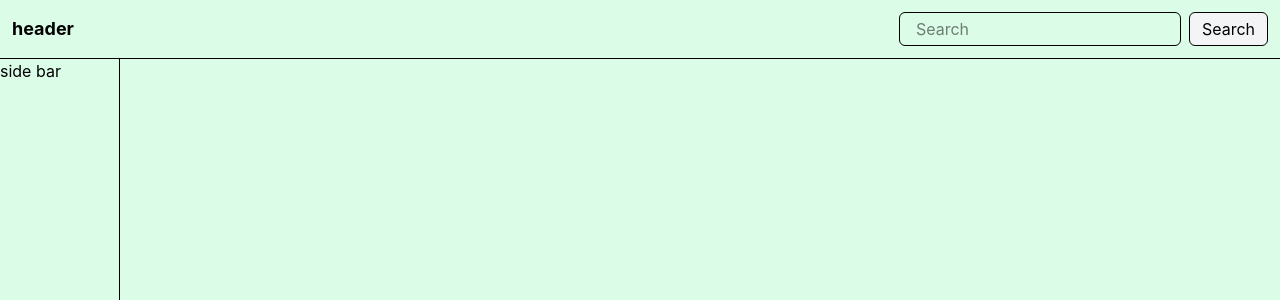
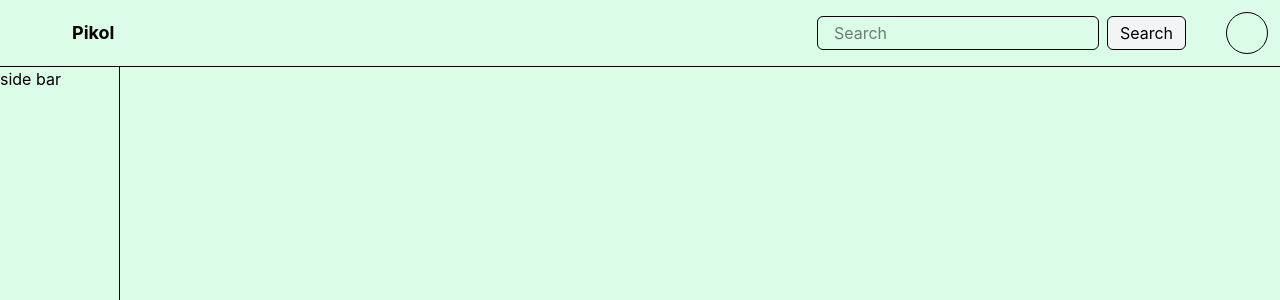
Before and after one commit to Ein-shen/Pikol, a React (Vite) app in the folder frontend/: page /dashboard in a window 1280 px wide. Shown: the top 300 px of the page. Built offline with nearby package versions, Linux system fonts and the light colour scheme.

Commit message:
added changes in the navbar adding search bar and the hero circle

```diff
--- a/frontend/src/user/Navbar.jsx
+++ b/frontend/src/user/Navbar.jsx
@@ -4,10 +4,12 @@ export const Navbar = () => {
   return (
     <div className='flex flex-col w-full'>
       <div className='border-b flex flex-row justify-between items-center p-3'>
-        <h1 className='font-bold text-lg'>
-          header
+        <h1 className='font-bold text-lg pl-15 '>
+          Pikol
         </h1>
 
+
+        <div className='flex flex-row gap-10'>
             <form className='flex items-center space-x-2'>
               <input
                 className='border px-4 py-1 rounded-md'
@@ -20,6 +22,12 @@ export const Navbar = () => {
                 Search
               </button>
             </form>
+
+            <div className=' border border-1 px-5 py-5 rounded-full '>
+
+            </div>
+        </div>
+
       </div>
     </div>
   )
```
Lines whose indentation alone changed are shown as unchanged.
